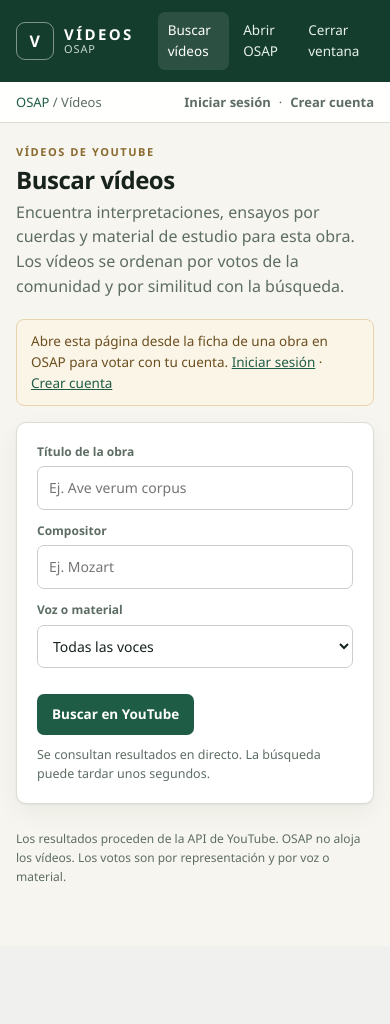
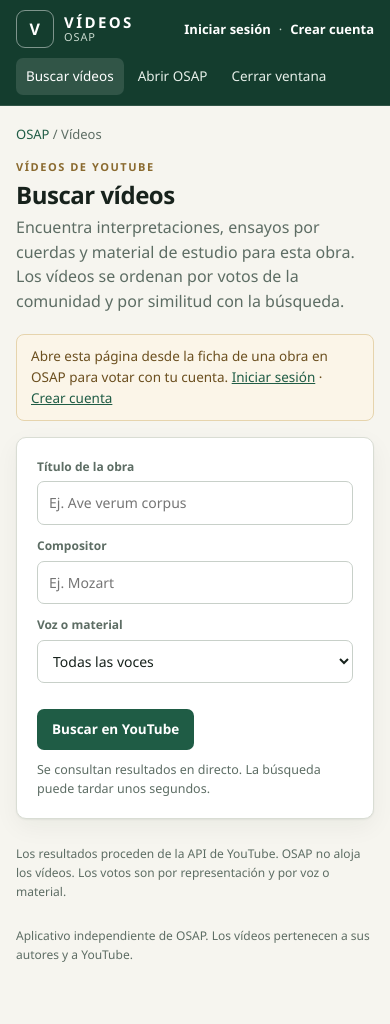
Before and after one commit to recursosformacion/osap-videos, a FastAPI app: page / in a window 390 px wide. Before the commit the page ends 882 px from the top, so only its background shows below. Run offline with FastAPI, Linux system fonts and the light colour scheme; parts of the project's set-up code (start-up, migrations or seed data) failed here and were passed over.

Commit message:
feat: menu superior y anuncio vertical en columna derecha

```diff
--- a/app.py
+++ b/app.py
@@ -23,7 +23,7 @@ from fastapi.staticfiles import StaticFiles
 from fastapi.templating import Jinja2Templates
 
 BASE_DIR = Path(__file__).resolve().parent
-APP_VERSION = "0.4.0"
+APP_VERSION = "0.5.1"
 LOGGER = logging.getLogger("osap_videos")
 sys.path.insert(0, str(BASE_DIR))
 
--- a/pyproject.toml
+++ b/pyproject.toml
@@ -4,7 +4,7 @@ build-backend = "setuptools.build_meta"
 
 [project]
 name = "osap-videos"
-version = "0.2.4"
+version = "0.5.1"
 description = "Aplicativo de búsqueda y votación de vídeos de YouTube para OSAP"
 license = {text = "GPL-3.0-only"}
 requires-python = ">=3.11"
--- a/static/app.css
+++ b/static/app.css
@@ -25,19 +25,24 @@ body {
 a { color: var(--osap-green); }
 a:hover { color: var(--osap-green-dark); }
 
-.shell { min-height: 100vh; display: grid; grid-template-columns: 236px minmax(0, 1fr); align-items: start; }
-.sidebar {
+.shell { min-height: 100vh; display: flex; flex-direction: column; }
+.site-header {
   position: sticky;
   top: 0;
-  align-self: start;
-  height: 100vh;
-  overflow-y: auto;
+  z-index: 10;
   background: var(--osap-green-dark);
   color: #eef4ef;
-  padding: 24px 18px;
+  border-bottom: 1px solid rgba(255,255,255,.12);
+}
+.header-inner {
+  width: 100%;
+  max-width: 1360px;
+  margin: 0 auto;
+  padding: 10px 24px;
   display: flex;
-  flex-direction: column;
-  gap: 24px;
+  align-items: center;
+  gap: 22px;
+  flex-wrap: wrap;
 }
 .brand { display: flex; gap: 10px; align-items: center; text-decoration: none; color: #fff; }
 .brand-mark {
@@ -47,31 +52,34 @@ a:hover { color: var(--osap-green-dark); }
 .brand-text { display: flex; flex-direction: column; line-height: 1.15; }
 .brand-text strong { font-size: 15px; letter-spacing: .16em; }
 .brand-text small { font-size: 11px; color: #c9d9ce; letter-spacing: .08em; text-transform: uppercase; }
-.nav-group { display: flex; flex-direction: column; gap: 4px; }
-.nav-label { font-size: 10px; letter-spacing: .12em; text-transform: uppercase; color: #a8c0b1; margin: 0 8px 6px; }
+.main-nav { display: flex; flex-wrap: wrap; gap: 4px; }
 .nav-link {
   display: block; padding: 8px 10px; border-radius: 7px; color: #e6efe9; text-decoration: none;
   font-size: 13.5px;
 }
-.nav-link:hover, .nav-link.active { background: rgba(255,255,255,.1); color: #fff; }
-.sidebar-foot { margin-top: auto; font-size: 11.5px; color: #b9cdbf; }
+.nav-link:hover, .nav-link.active { background: rgba(255,255,255,.12); color: #fff; }
 
+.session { margin-left: auto; font-size: 13px; color: #c9d9ce; display: flex; align-items: center; gap: 8px; }
+.session-link { color: #fff; font-weight: 600; text-decoration: none; }
+.session-link:hover { text-decoration: underline; }
+.dot { width: 7px; height: 7px; border-radius: 50%; background: #a8c0b1; display: inline-block; }
+
+.layout {
+  width: 100%;
+  max-width: 1360px;
+  margin: 0 auto;
+  padding: 22px 24px 64px;
+  display: grid;
+  grid-template-columns: minmax(0, 1fr) 300px;
+  gap: 26px;
+  align-items: start;
+}
 .main { min-width: 0; }
-.topbar {
-  background: rgba(255,255,255,.92);
-  border-bottom: 1px solid var(--osap-line);
-  padding: 12px 28px;
-  display: flex; align-items: center; justify-content: space-between; gap: 16px;
-  position: sticky; top: 0; z-index: 5;
-  backdrop-filter: blur(8px);
-}
-.breadcrumb { font-size: 13px; color: var(--osap-muted); }
+.breadcrumb { font-size: 13px; color: var(--osap-muted); margin-bottom: 14px; }
 .breadcrumb a { text-decoration: none; }
-.session { font-size: 13px; color: var(--osap-muted); display: flex; align-items: center; gap: 8px; }
-.session-link { color: var(--osap-accent); font-weight: 600; text-decoration: none; }
-.session-link:hover { text-decoration: underline; }
-.dot { width: 7px; height: 7px; border-radius: 50%; background: var(--osap-green); display: inline-block; }
-.content { max-width: 1120px; margin: 0 auto; padding: 28px 28px 64px; }
+.content { max-width: none; margin: 0; padding: 0; }
+.ad-rail { position: sticky; top: 84px; align-self: start; }
+.site-foot { margin-top: 30px; }
 
 .page-head { display: flex; flex-wrap: wrap; align-items: flex-start; justify-content: space-between; gap: 18px; margin-bottom: 20px; }
 .eyebrow { font-size: 11px; letter-spacing: .14em; text-transform: uppercase; color: var(--osap-gold); font-weight: 700; margin: 0 0 6px; }
@@ -180,13 +188,16 @@ input[type=text]:focus, select:focus { outline: 2px solid #b9d5c6; border-color:
 .ad-slot span:last-child { font-size: 11.5px; line-height: 1.35; }
 .sr-only { position: absolute; width: 1px; height: 1px; padding: 0; margin: -1px; overflow: hidden; clip: rect(0,0,0,0); border: 0; }
 
+@media (max-width: 1000px) {
+  .layout { grid-template-columns: minmax(0, 1fr); padding: 18px 16px 48px; }
+  .ad-rail { display: none; }
+}
 @media (max-width: 900px) {
-  .shell { grid-template-columns: 1fr; }
-  .sidebar { position: static; height: auto; flex-direction: row; align-items: center; overflow-x: auto; overflow-y: visible; padding: 12px 16px; }
-  .nav-group { flex-direction: row; }
-  .nav-label, .sidebar-foot { display: none; }
-  .content { padding: 20px 16px 48px; }
-  .topbar { padding: 10px 16px; }
+  .site-header { position: static; }
+  .header-inner { padding: 10px 16px; gap: 10px 16px; }
+  .brand { order: 1; }
+  .session { order: 2; margin-left: auto; }
+  .main-nav { order: 3; flex-basis: 100%; }
   .field.span-4, .field.span-3, .field.span-2 { grid-column: span 6; }
 }
 @media (max-width: 620px) {
@@ -206,3 +217,19 @@ input[type=text]:focus, select:focus { outline: 2px solid #b9d5c6; border-color:
   width: 100%;
   margin: 22px 0;
 }
+
+.ad-slot.ad-tall {
+  aspect-ratio: auto;
+  min-height: 620px;
+  width: 100%;
+  border: 0;
+  border-radius: 0;
+  background: transparent;
+  overflow: visible;
+}
+.ad-slot.ad-tall a {
+  min-height: 620px;
+  border: 1px solid var(--osap-line);
+  border-radius: 9px;
+  background: #f4ecd9;
+}
--- a/static/app.js
+++ b/static/app.js
@@ -2,9 +2,13 @@ const players = new WeakMap();
 
 async function loadAd(ad) {
   if (!ad) return;
+  ad.hidden = false;
+  const rect = ad.getBoundingClientRect();
+  if (!rect.width || !rect.height) {
+    ad.hidden = true;
+    return;
+  }
   if (!ad.dataset.loaded) {
-    ad.hidden = false;
-    const rect = ad.getBoundingClientRect();
     const pageType = ad.dataset.pageType || "video_results";
     const payload = {
       application: "osap",
@@ -55,6 +59,10 @@ function showWideAd() {
   return loadAd(document.querySelector(".ad-slot.ad-wide"));
 }
 
+function showRailAd() {
+  return loadAd(document.querySelector(".ad-rail [data-ad]"));
+}
+
 function play(button) {
   const article = button.closest(".result");
   if (!article) return;
@@ -76,6 +84,14 @@ function play(button) {
   mount.replaceChildren(frame);
   mount.hidden = false;
   players.set(article, frame);
+}
+
+if (document.readyState === "loading") {
+  document.addEventListener("DOMContentLoaded", () => {
+    void showRailAd();
+  });
+} else {
+  void showRailAd();
 }
 
 document.addEventListener("click", (event) => {
--- a/templates/base.html
+++ b/templates/base.html
@@ -13,29 +13,17 @@
 </head>
 <body>
 <div class="shell">
-  <aside class="sidebar">
+  <header class="site-header">
+    <div class="header-inner">
       <a class="brand" href="/">
         <span class="brand-mark">V</span>
         <span class="brand-text"><strong>VÍDEOS</strong><small>OSAP</small></span>
       </a>
-    <nav class="nav-group" aria-label="Navegación principal">
-      <p class="nav-label">Aplicativo</p>
+      <nav class="main-nav" aria-label="Navegación principal">
         <a class="nav-link {% if request.url.path == '/' %}active{% endif %}" href="/">Buscar vídeos</a>
         <a class="nav-link" href="{{ osap_url }}" target="_blank" rel="noopener">Abrir OSAP</a>
         <a class="nav-link" href="{{ osap_url }}" data-close-window>Cerrar ventana</a>
       </nav>
-    <div class="sidebar-foot">
-      Aplicativo independiente de OSAP. Los vídeos pertenecen a sus autores y a YouTube.
-    </div>
-  </aside>
-
-  <div class="main">
-    <header class="topbar">
-      <div class="breadcrumb">
-        <a href="{{ osap_url }}">OSAP</a>
-        {% if work_id %}<span aria-hidden="true"> / </span><a href="{{ osap_work_url }}">Obra</a>{% endif %}
-        <span aria-hidden="true"> / </span><span>Vídeos</span>
-      </div>
       <div class="session">
         {% if user %}
           <span class="dot" aria-hidden="true"></span>
@@ -47,10 +35,32 @@
           <a class="session-link" href="{{ register_url }}">Crear cuenta</a>
         {% endif %}
       </div>
+    </div>
   </header>
+
+  <div class="layout">
+    <div class="main">
+      <div class="breadcrumb">
+        <a href="{{ osap_url }}">OSAP</a>
+        {% if work_id %}<span aria-hidden="true"> / </span><a href="{{ osap_work_url }}">Obra</a>{% endif %}
+        <span aria-hidden="true"> / </span><span>Vídeos</span>
+      </div>
       <main class="content">
         {% block content %}{% endblock %}
       </main>
+      <p class="footnote site-foot">Aplicativo independiente de OSAP. Los vídeos pertenecen a sus autores y a YouTube.</p>
+    </div>
+
+    <aside class="ad-rail" aria-label="Publicidad">
+      <div class="ad-slot ad-tall" data-ad data-ad-placement="sidebar" data-page-type="video_results"
+           data-work-id="{{ work_id }}" data-resource-id="{{ resource_id }}" hidden>
+        <a href="{{ osap_url }}" target="_blank" rel="noopener noreferrer">
+          <span class="ad-kicker">OSAP</span>
+          <strong>OpenMusicRepository</strong>
+          <span>Partituras abiertas, obras y recursos musicales.</span>
+        </a>
+      </div>
+    </aside>
   </div>
 </div>
 </body>
```
Also changed, not shown: tests/test_layout.py (added, +48 -0 lines), README.md. Lines whose indentation alone changed are shown as unchanged.
